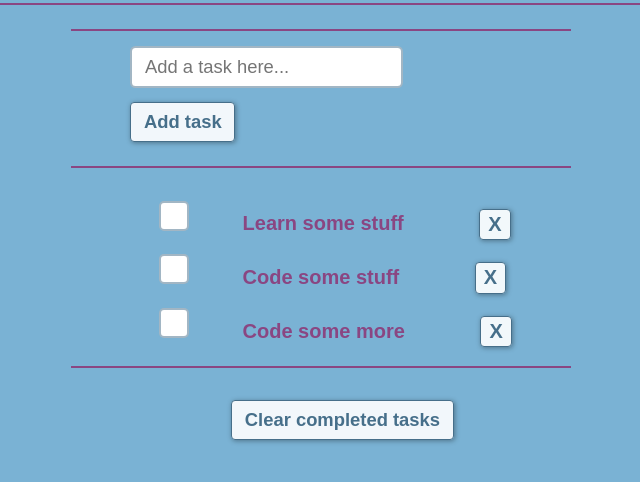
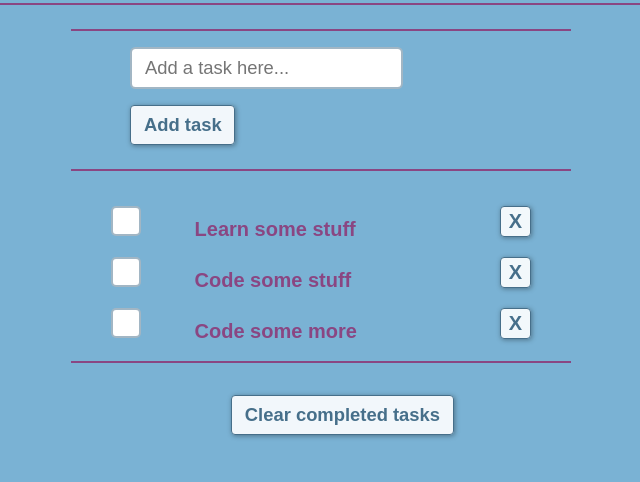
Before and after one commit to PunainenAurinko/Angular-To-Do-List, a plain HTML site: page index.html in a window 1280 px wide. Shown: the part 88-570 px from the top of the page, without its empty margins (319-959 px from the left). Drawn offline with nearby package versions, Linux system fonts and the light colour scheme.

Commit message:
fixed del btn position

```diff
--- a/css/main.css
+++ b/css/main.css
@@ -445,7 +445,7 @@ input,
 .button {
     font-family: advent-pro, sans-serif;
     margin-left: 1.5rem;
-    margin-top: 0.9rem;
+    margin-top: 1rem;
     padding: 0.5rem 0.8rem;
     border: 0.15rem solid rgba(70, 111, 138, 0.5);
     border-radius: 4px;
@@ -485,6 +485,7 @@ input[type="text"] {
 }
 
 #delBtn {
+    float: right;
     margin-left: 17%;
     padding: 0.2rem 0.5rem;
 }
@@ -493,6 +494,7 @@ li {
     list-style-type: none;
     font-size: 20px;
     font-weight: 700;
+    padding-right: 2.5rem;
     color: #8a4682;
 }
 
@@ -508,7 +510,6 @@ input[type="checkbox"] {
 
 input[type="checkbox"]:checked {
     /***Icon pack by Icons8 - https://icons8.com***/
-
     background: url(https://maxcdn.icons8.com/Android_L/PNG/24/Very_Basic/checkmark-24.png);
     background-size: 100%;
 }
@@ -527,6 +528,8 @@ form,
     margin: 2rem 6.5rem;
 }
 
+/*ADD IPAD MEDIA STYLES HERE*/
+
 @media only screen and (min-width: 960px) {
 
     input, .button {
@@ -538,10 +541,6 @@ form,
         margin: 0 auto;
     }
 
-    li {
-        margin-left: 3rem;
-    }
-
     #clearCompleted {
         margin: 2rem 10rem;
     }
```
